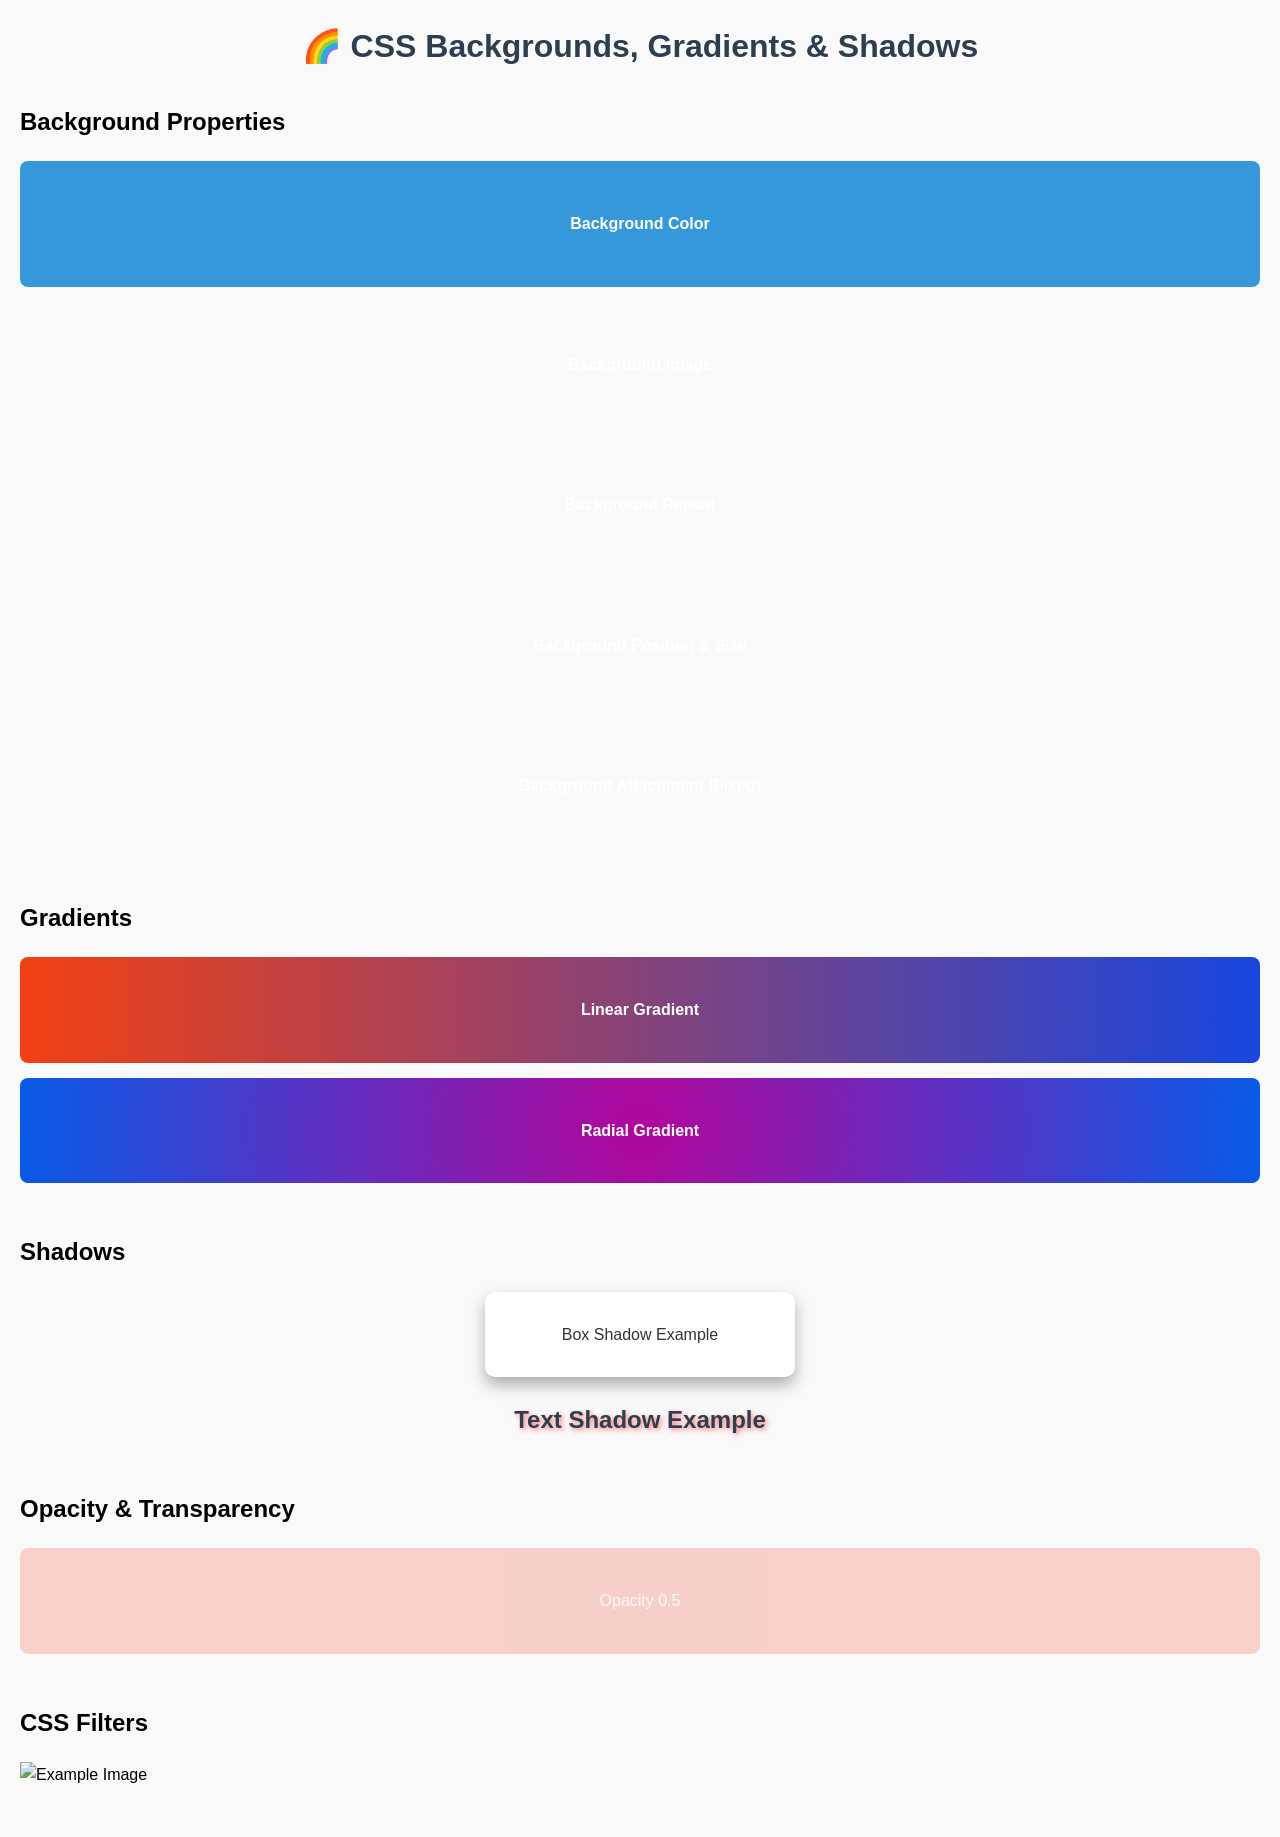
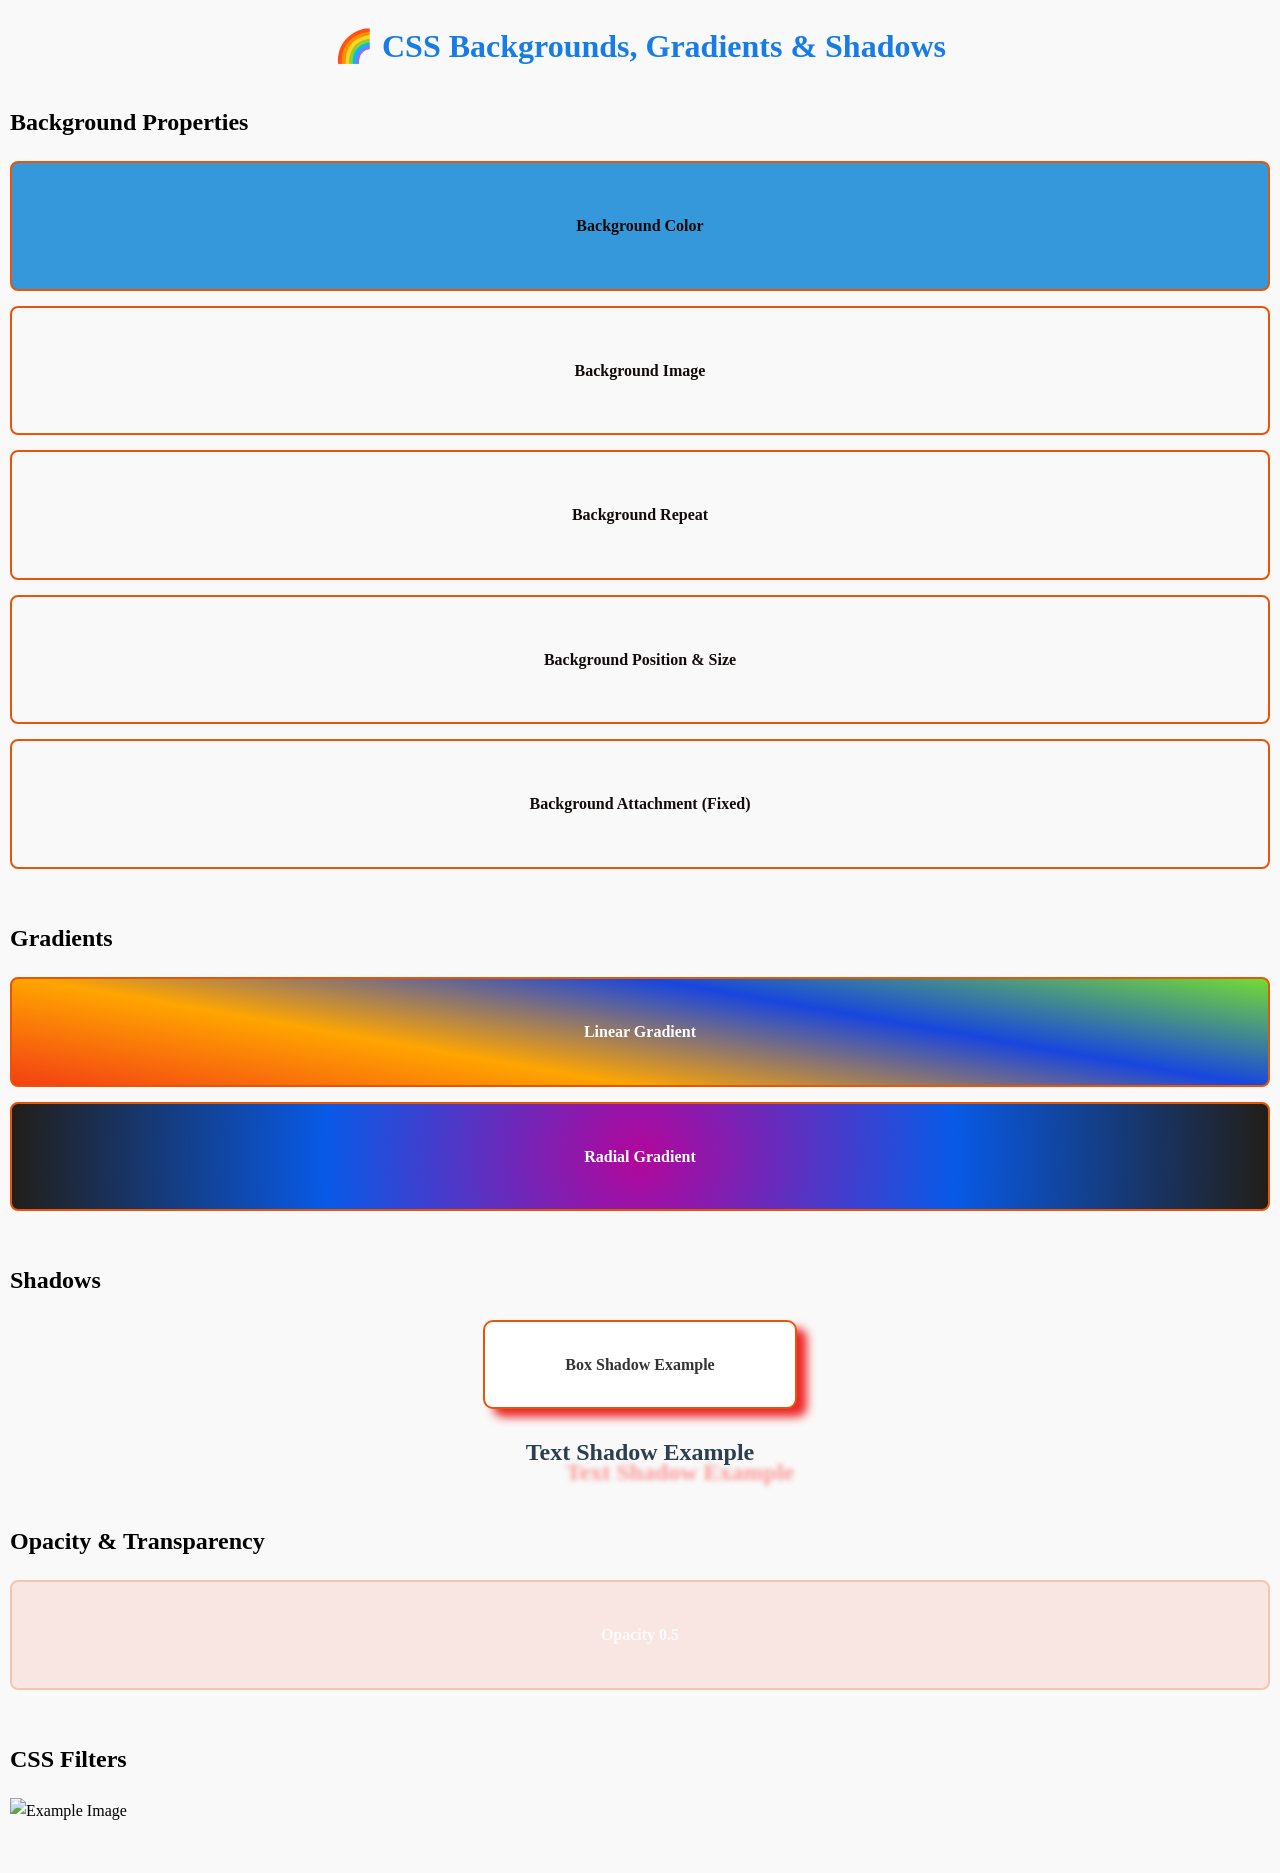

mongodb update

--- a/css/day4/gradient/style.css
+++ b/css/day4/gradient/style.css
@@ -1,14 +1,13 @@
 /* ---------- General Page Styles ---------- */
 body {
-	font-family: Arial, sans-serif;
 	background-color: #f9f9f9;
-	margin: 20px;
+	margin: 10px;
 	line-height: 1.6;
   }
   
   h1 {
 	text-align: center;
-	color: #2c3e50;
+	color: #177de4;
 	margin-bottom: 30px;
   }
   
@@ -17,13 +16,14 @@ body {
   }
   
   /* ---------- 1⃣ Background Properties ---------- */
-  .background-section div {
+ div {
 	padding: 50px;
 	margin: 15px 0;
-	color: white;
+	color: rgb(18, 11, 11);
 	text-align: center;
 	border-radius: 8px;
 	font-weight: bold;
+	border: #e75608 2px solid;
   }
   
   /* Background color */
@@ -34,17 +34,11 @@ body {
   /* Background image */
   .bg-image {
 	background-image: url('bg.png');
-	/* background-size: cover;
-	background-position: center; */
+	background-size: cover;
+	background-position: center;
+	background-repeat: no-repeat;
   }
   
-  /* Background repeat */
-  .bg-repeat {
-	background-image: url('bg.png');
-	background-repeat: repeat;
-	color: black;
-	background-size: 100px;
-  }
   
   /* Background position & size */
   .bg-position {
@@ -74,12 +68,12 @@ body {
   
   /* Linear Gradient */
   .linear-gradient {
-	background: linear-gradient(90deg, #f34013, #1846df);
+	background: linear-gradient(10deg, #f34013,orange, #1846df, #74db34);
   }
-  
+
   /* Radial Gradient */
   .radial-gradient {
-	background: radial-gradient(circle, #b3069b, #085ae7);
+	background: radial-gradient(circle, #b3069b, #085ae7, #221e18);
   }
   
   /* ---------- 3⃣ Shadows ---------- */
@@ -89,7 +83,7 @@ body {
 	padding: 30px;
 	text-align: center;
 	border-radius: 10px;
-	box-shadow: 0 8px 15px rgba(0, 0, 0, 0.3);
+	box-shadow: 10px 8px 10px rgba(234, 17, 17,.9);
 	width: 250px;
 	margin: auto;
   }
@@ -99,12 +93,12 @@ body {
 	font-size: 24px;
 	font-weight: bold;
 	color: #2c3e50;
-	text-shadow: 2px 2px 5px rgba(255, 0, 0, 0.5);
+	text-shadow: 40px 20px 5px rgba(255, 0, 0, .4);
   }
   
   /* ---------- 4⃣ Opacity & Transparency ---------- */
   .opacity-demo {
-	background-color: rgba(243, 58, 26, 0.7); /* tomato with transparency */
+	background-color: rgba(247, 48, 13,.3); /* tomato with transparency */
 	color: white;
 	padding: 40px;
 	text-align: center;
